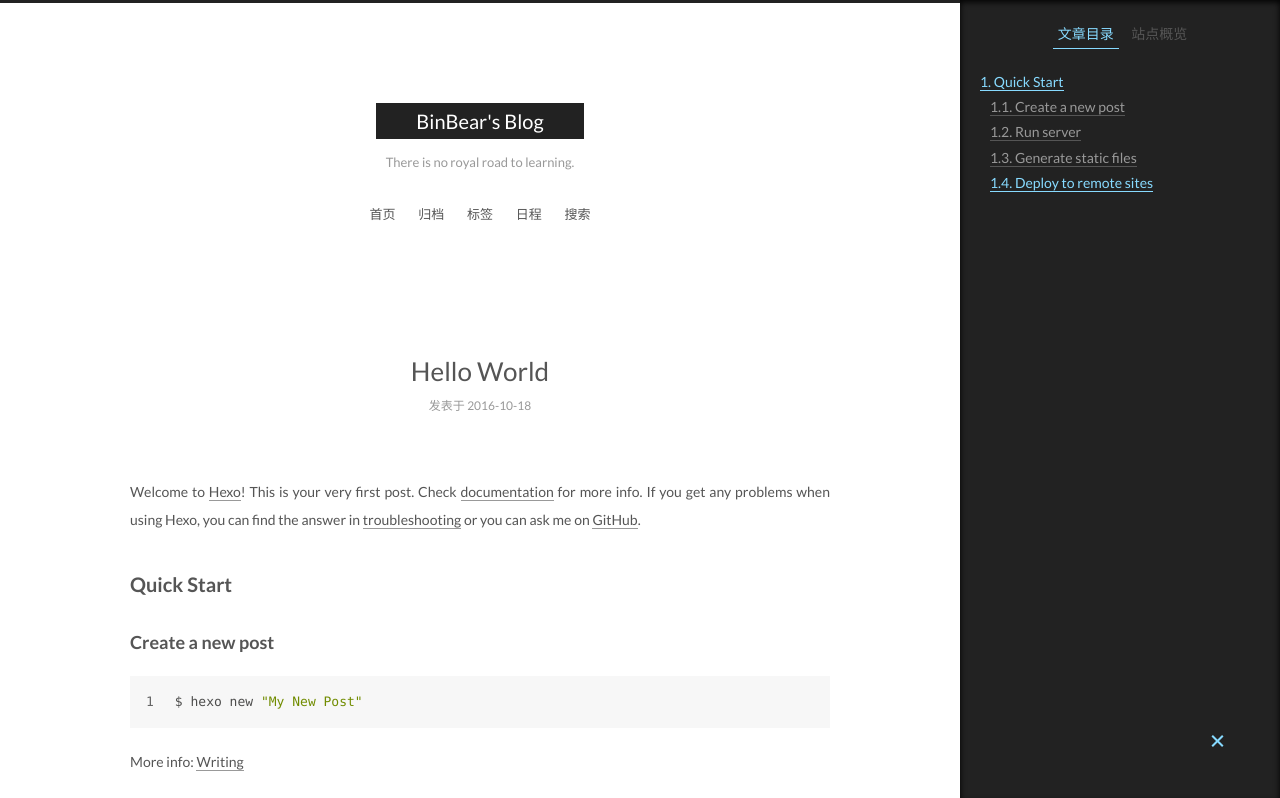
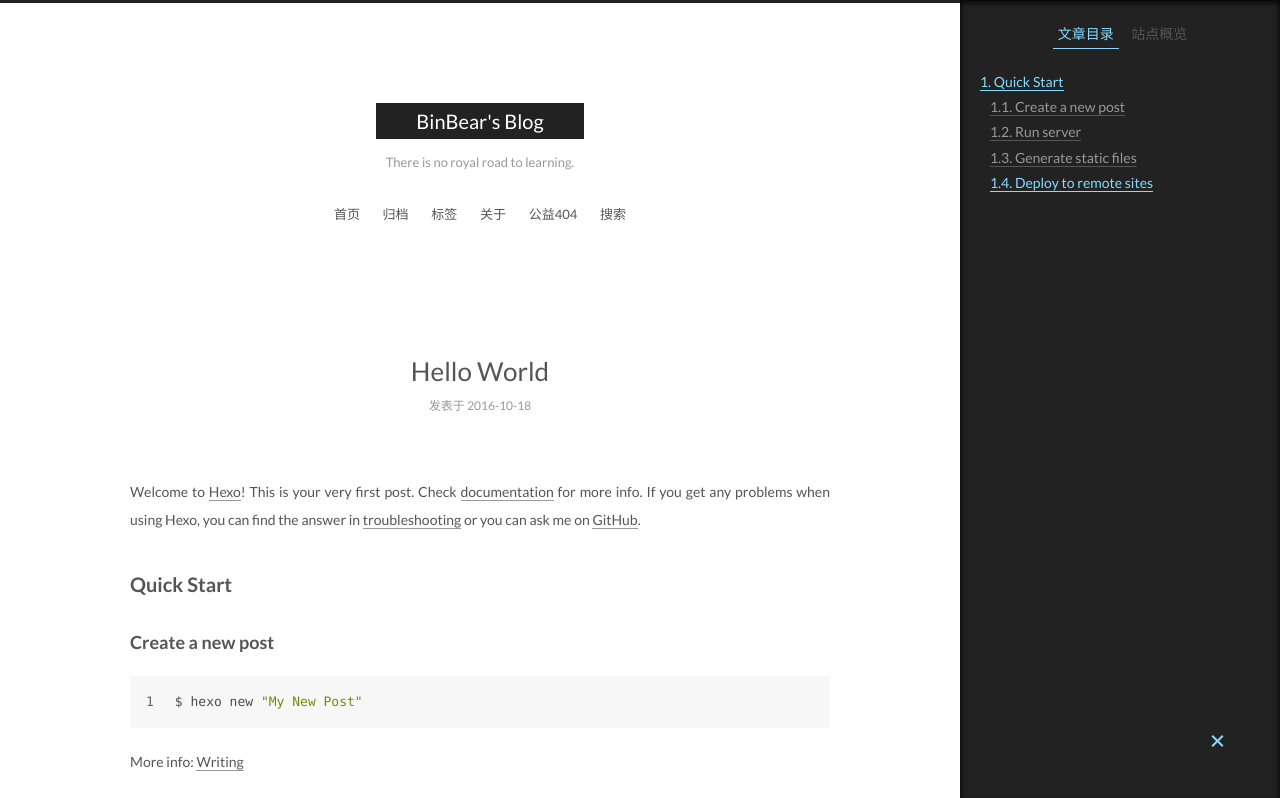
Before and after one commit to BinBear/BinBear.github.io, a plain HTML site: page 2016/10/18/hello-world/index.html in a window 1280 px wide. Shown: the top 798 px of the page. Drawn offline with Linux system fonts and the light colour scheme.

Commit message:
Site updated: 2016-10-18 19:11:27

```diff
--- a/2016/10/18/hello-world/index.html
+++ b/2016/10/18/hello-world/index.html
@@ -197,10 +197,18 @@ Quick">
         </li>
 
 
-        <li class="menu-item menu-item-schedule">
-          <a href="/schedule" rel="section">
+        <li class="menu-item menu-item-about">
+          <a href="/about" rel="section">
 
-            日程
+            关于
+          </a>
+        </li>
+
+
+        <li class="menu-item menu-item-commonweal">
+          <a href="/404.html" rel="section">
+
+            公益404
           </a>
         </li>
 
@@ -389,7 +397,7 @@ Quick">
       <section class="site-overview sidebar-panel ">
         <div class="site-author motion-element" itemprop="author" itemscope itemtype="//schema.org/Person">
           <img class="site-author-image" itemprop="image"
-               src="/images/avatar.gif"
+               src="/uploads/BinBear.png"
                alt="BinBear" />
           <p class="site-author-name" itemprop="name">BinBear</p>
           <p class="site-description motion-element" itemprop="description">鱼在温水里会很容易的煮死，毛毛雨会很容易的打湿衣服，因为这些看似没有杀伤力的东西最容易让人丧失警惕。</p>
```
Also changed, not shown: archives/2016/10/index.html (+12 -4 lines), archives/2016/index.html (+12 -4 lines), archives/index.html (+12 -4 lines), index.html (+12 -4 lines), uploads/BinBear.png (added).
